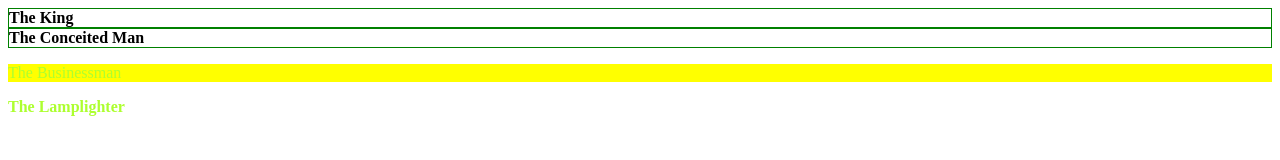
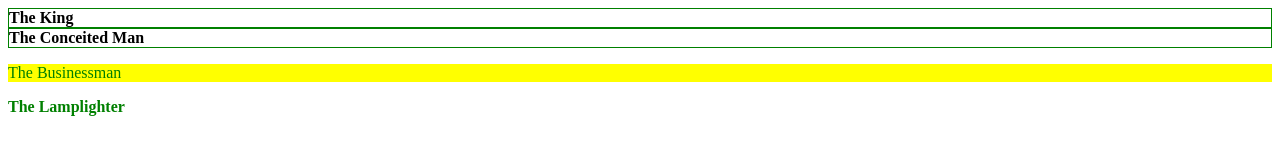
Before and after one commit to denyscz/Simplest-selectors, a plain HTML site: page index.html in a window 1280 px wide. Drawn offline with Linux system fonts and the light colour scheme.

Commit message:
Update style.css

```diff
--- a/style.css
+++ b/style.css
@@ -3,7 +3,7 @@
 }
 
 p, .asteroid.b329.big {
-    color: greenyellow;
+    color: green;
 }
 
 .asteroid.b326, #b325 {
```
